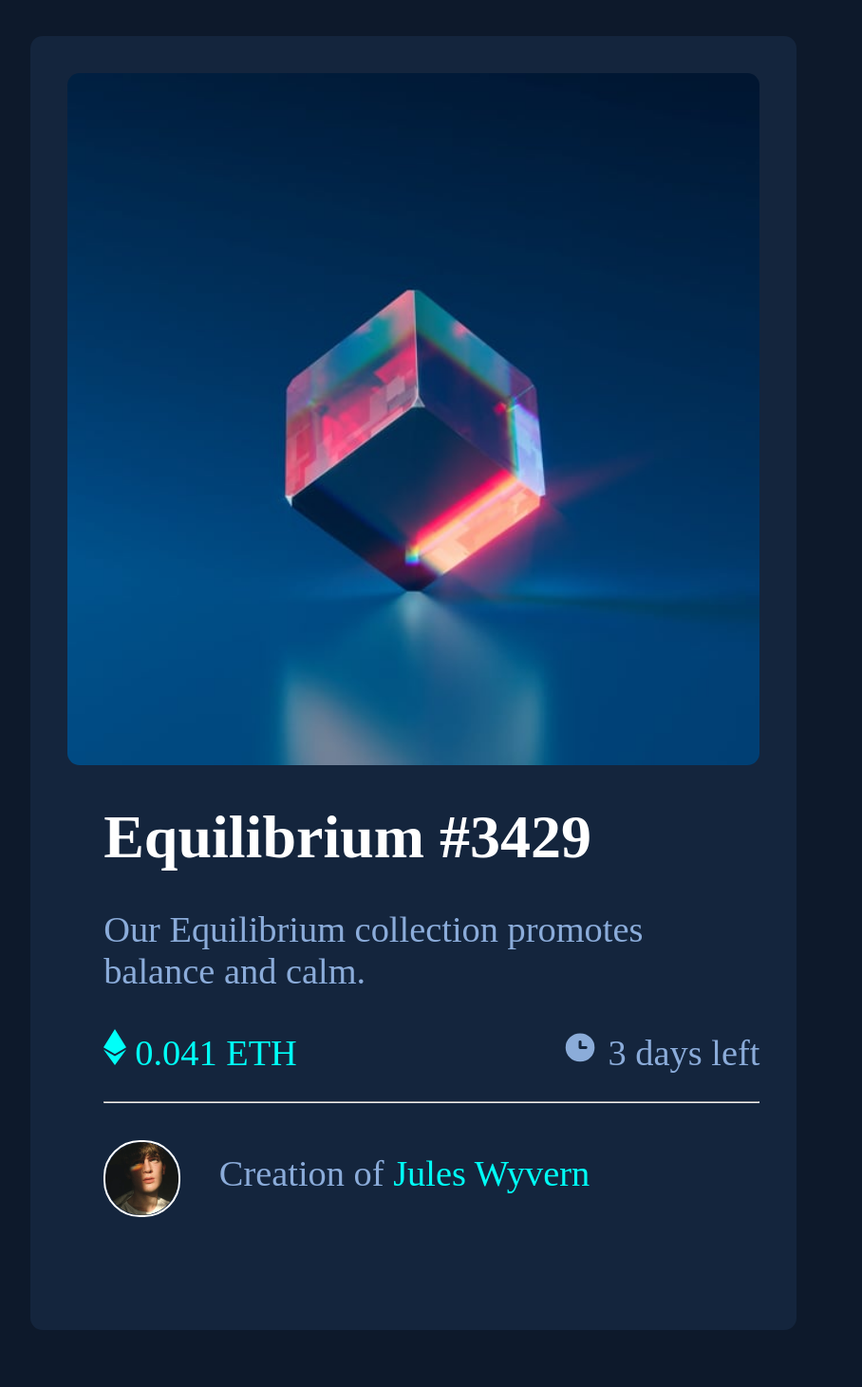
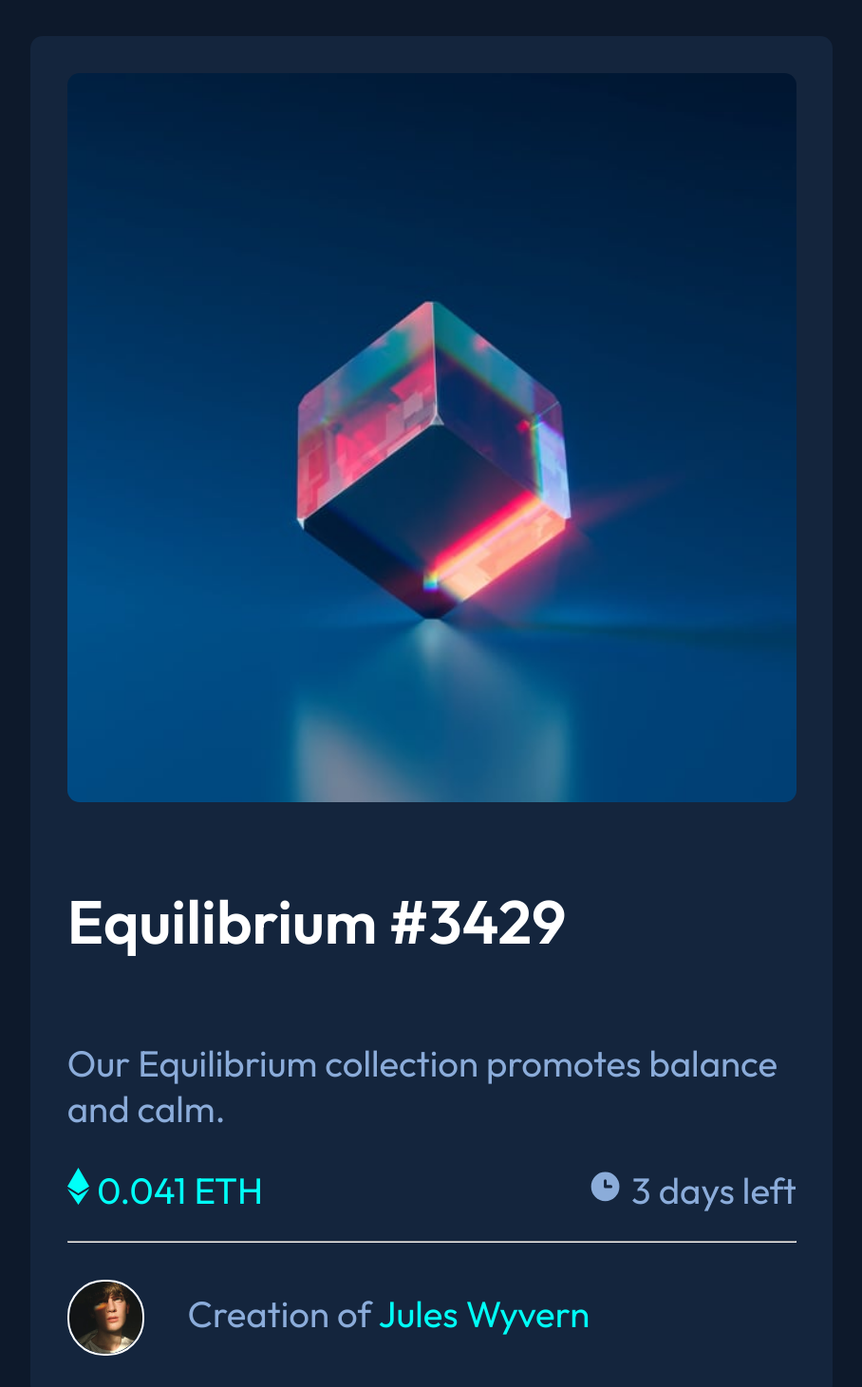
Before and after one commit to informaticadiaz/NFT-preview-card-component, a plain HTML site: page index.html in a window 1280 px wide. Shown: the top 1461 px of the page at 95% size, without its empty margins (14-922 px from the left). Before the commit the page ends 1439 px from the top, so only its background shows below. Drawn offline with Linux system fonts and the light colour scheme.

Commit message:
update css
update margin
update padding
import google font
add google font to body

```diff
--- a/css/style.css
+++ b/css/style.css
@@ -1,18 +1,20 @@
-  body{
+@import url('https://fonts.googleapis.com/css2?family=Outfit:wght@300;400;600&display=swap');
+    body{
     background-color: hsl(217, 54%, 11%);
     color: hsl(0, 0%, 100%);
+    font-family: 'Outfit', sans-serif;
   }
   .box{
     width: 60vw;
     border-radius: 1vw 1vw 1vw 1vw;
     margin: auto;
     background-color: hsl(216, 50%, 16%);
-    margin: 3vw 0 3vw 3vw;
-    padding: 3vw 0 3vw 3vw;
+    margin: 3vw 3vw 3vw 3vw;
+    padding: 3vw 3vw 3vw 3vw;
   }
   .image{
-    width: 57vw;
-    height: 57vw;
+    width: 60vw;
+    height: 60vw;
     border-radius: 1vw 1vw 1vw 1vw;
     background-image: url(../images/image-equilibrium.jpg);
     background-size: cover;
@@ -34,7 +36,7 @@
   }
   h4{
     font-size: 5vw;
-    margin: 3vw 3vw 3vw 3vw;
+
   }
   h4:hover{
     color: hsl(178, 100%, 50%);;
@@ -43,10 +45,7 @@
   p{
     font-size: 3vw;
     color: hsl(215, 51%, 70%);
-    margin: 3vw 3vw 3vw 3vw;
-  }
-  .money{
-    margin: 3vw 3vw 3vw 3vw;
+
   }
   .left{
     font-size: 3vw;
@@ -60,18 +59,19 @@
     font-size: 3vw;
     color: hsl(215, 51%, 70%);
     float: right;
+    padding-left: 3w;
   }
   .rigth .icon-clo{
     height: 3vw;
   }
   hr{
-    margin: 9vw 3vw 3vw 3vw;
+    margin: 9vw 0 3vw 0;
+
     color: hsl(215, 32%, 27%);
     background-color: hsl(215, 32%, 27%);
   }
   .avatar{
     width: 10%;
-    margin: 0 3vw 6vw 3vw;
     border: 2px solid white;
     border-radius: 3vw;
   }
```
